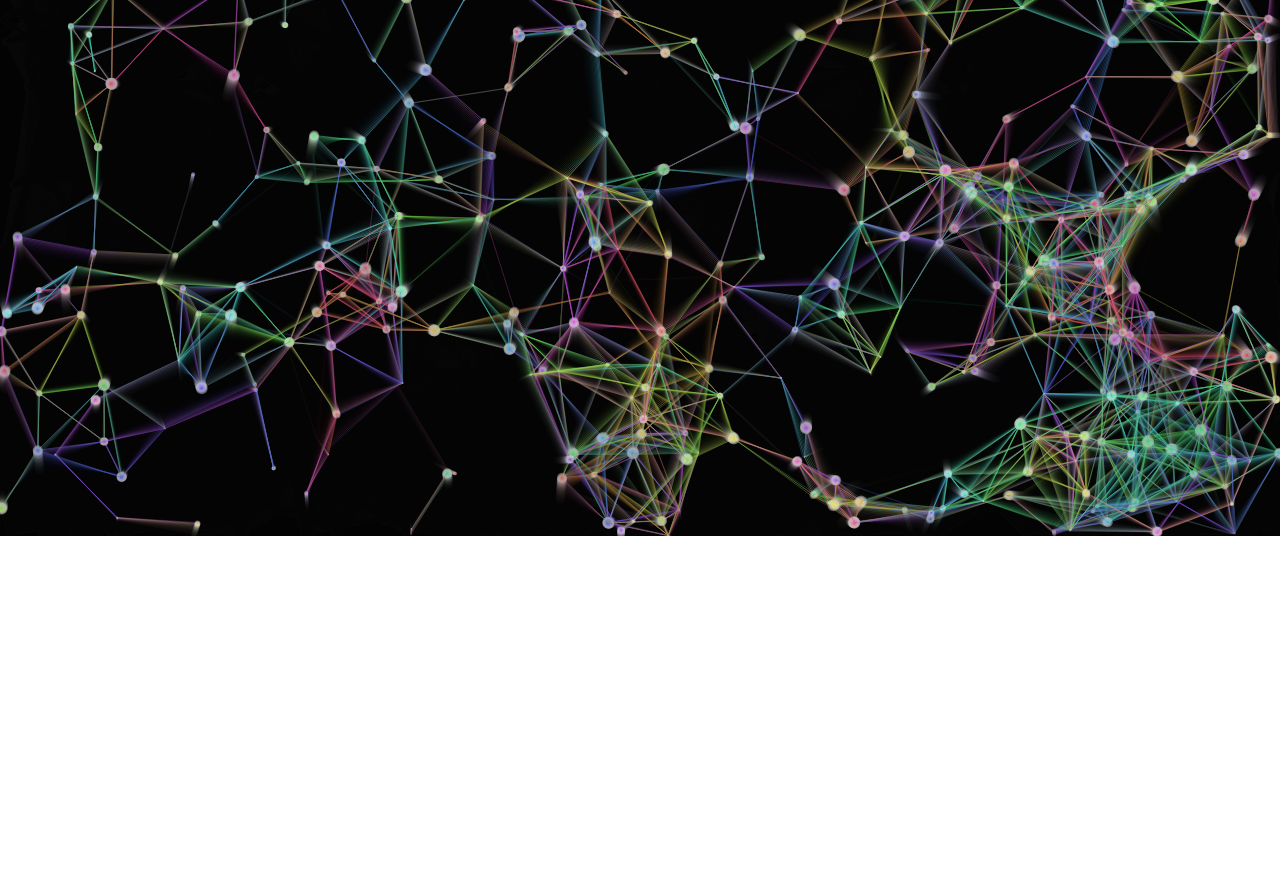
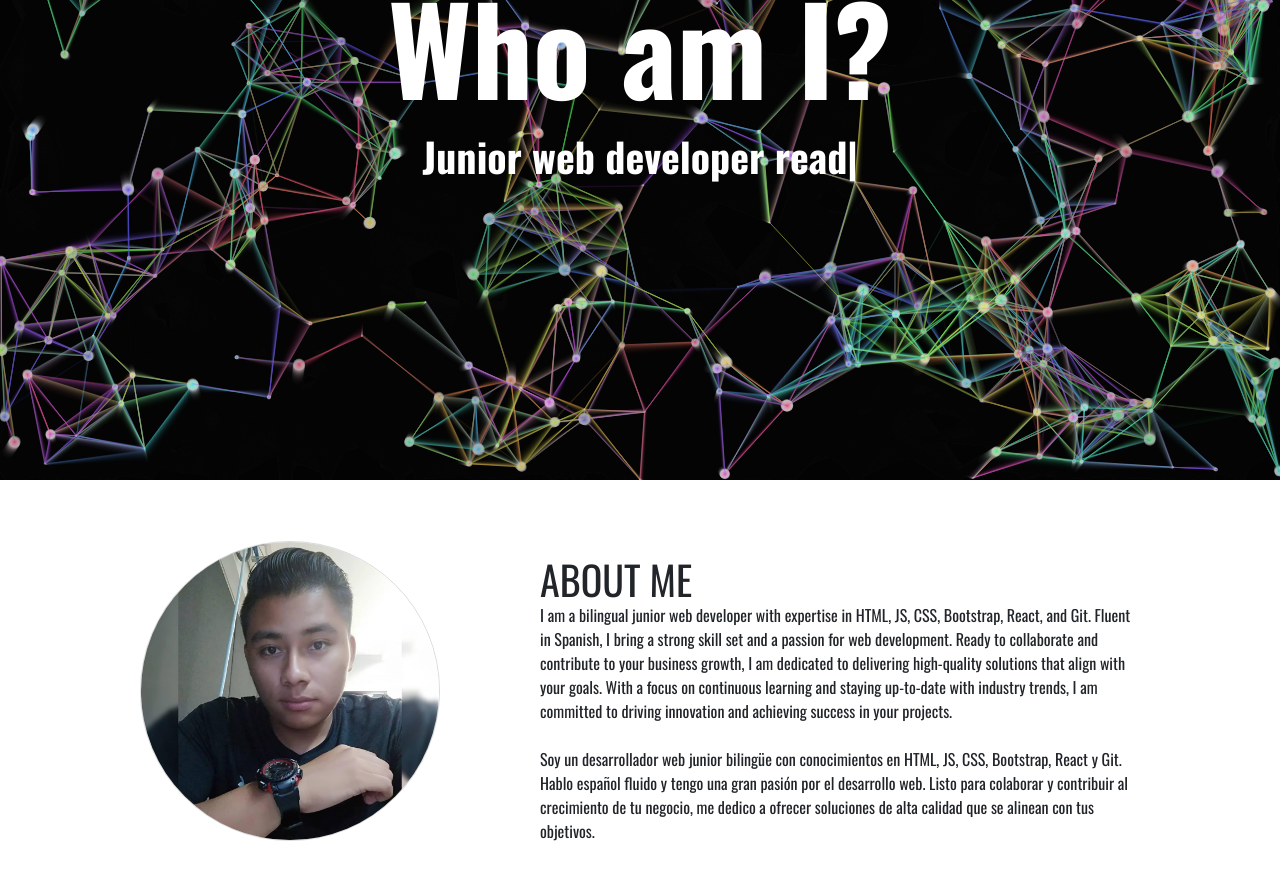
Before and after one commit to GerardoJCruz/portfolio, a React (Create React App) app: page / in a window 1280 px wide. Shown: the part 320-1200 px from the top of the page. Before the commit the page ends 862 px from the top, so only its background shows below. Built offline with nearby package versions, Linux system fonts and the light colour scheme.

Commit message:
About me added

```diff
--- a/package.json
+++ b/package.json
@@ -42,5 +42,9 @@
       "last 1 firefox version",
       "last 1 safari version"
     ]
+  },
+  "devDependencies": {
+    "prop-types": "^15.8.1",
+    "typed.js": "^2.0.16"
   }
 }
--- a/src/App.css
+++ b/src/App.css
@@ -1,3 +1,8 @@
+@import url('https://fonts.googleapis.com/css2?family=Oswald:wght@400;700&display=swap');
+.App {
+    font-family: 'Oswald', sans-serif;
+}
+
 :root{
     --nav-color: hsl(210, 11%, 15%);
     --nav-color-hover: hsl(210, 11%, 45%);
--- a/src/App.js
+++ b/src/App.js
@@ -1,13 +1,16 @@
 import './App.css';
 import Navigation from './screens/navigationBar/NavigationBar';
 import Particles from './Particles';
+import Header from './screens/header/Header';
+import AboutMe from './screens/aboutMe/AboutMe';
 
 const App = () => {
   return (
-    <div className="App">
+    <div className="App" >
       <Navigation />
-      <Particles/>
-
+      <Header/>
+      <Particles style={{overflow: 'hiden'}}/>
+      <AboutMe/>
     </div>
   );
 }
--- a/src/Particles.jsx
+++ b/src/Particles.jsx
@@ -1,9 +1,21 @@
+
 import React from "react";
 
 export default class Particles extends React.Component {
     componentDidMount() {
         this.generateParticles();
+        window.addEventListener("resize", this.handleResize);
     }
+
+    componentWillUnmount() {
+        window.removeEventListener("resize", this.handleResize);
+    }
+
+    handleResize = () => {
+        const canvas = document.getElementById("particles");
+        canvas.width = document.documentElement.clientWidth;
+        canvas.height = document.documentElement.clientHeight;
+    };
 
     generateParticles = () => {
         const canvas = document.getElementById("particles");
@@ -13,14 +25,13 @@ export default class Particles extends React.Component {
         canvas.width = document.documentElement.clientWidth;
 
         canvas.height = document.documentElement.clientHeight;
-
         let num = 200;
 
         let size = 2;
 
         let min_speed = 0.5;
 
-    let max_speed = 2;
+        let max_speed = 1.5;
 
         let line_distance = 100;
 
--- /dev/null
+++ b/src/screens/aboutMe/AboutMe.jsx
@@ -0,0 +1,21 @@
+import React from 'react'
+import './aboutMe.css';
+import person from '../../images/person.jpg'
+
+function AboutMe() {
+    return (
+        <div className="about__container" id="about-me">
+            <div>
+                <img src={person} alt="perfil icon" />
+            </div>
+            <div className="about__text">
+                <h1>ABOUT ME</h1>
+                <p>I am a bilingual junior web developer with expertise in HTML, JS, CSS, Bootstrap, React, and Git. Fluent in Spanish, I bring a strong skill set and a passion for web development. Ready to collaborate and contribute to your business growth, I am dedicated to delivering high-quality solutions that align with your goals. With a focus on continuous learning and staying up-to-date with industry trends, I am committed to driving innovation and achieving success in your projects.</p>
+                <br/>
+                <p>Soy un desarrollador web junior bilingüe con conocimientos en HTML, JS, CSS, Bootstrap, React y Git. Hablo español fluido y tengo una gran pasión por el desarrollo web. Listo para colaborar y contribuir al crecimiento de tu negocio, me dedico a ofrecer soluciones de alta calidad que se alinean con tus objetivos.</p>
+            </div>
+        </div>
+    )
+}
+
+export default AboutMe
--- /dev/null
+++ b/src/screens/aboutMe/aboutMe.css
@@ -0,0 +1,41 @@
+.about__container{
+    margin: 3.5rem 0;
+    padding-inline: 0.5rem;
+    display: flex;
+    flex-direction: column;
+    justify-content: space-evenly;
+    align-items: center ;
+}
+
+.about__container img{
+    border-radius: 50%;
+    border: 1px solid rgb(218, 218, 218);
+    margin-bottom: 1rem;
+    max-width: 300px;
+    max-height: 300px;
+    object-fit: scale-down;
+}
+
+.about__text{
+    max-width: 500px;
+}
+
+.about__text p, .about__text h1{
+    margin: 0;
+}
+
+/*---------------------------------- MEDIA QUERIES -------------------------*/
+@media (min-width: 768px) {
+    .about__container{
+        flex-direction: row;
+        padding-inline: 0;
+        max-width: 1200px;
+        margin-inline: auto;
+    }
+}
+
+@media (min-width: 900px) {
+    .about__text{
+        max-width: 600px;
+    }
+}
--- /dev/null
+++ b/src/screens/header/Header.js
@@ -0,0 +1,20 @@
+import React from 'react'
+import Typed from 'react-typed'
+import './header.css'
+
+function Header() {
+    return (
+        <div className='header-info'>
+            <h1 className='header-title'> Who am I?</h1>
+            <Typed
+                    strings={[
+                        'Junior web developer ready to fuel business growth', 'through innovation', '']}
+                        typeSpeed={50}
+                        backSpeed={50}
+                        loop
+                />
+        </div>
+    )
+}
+
+export default Header
--- /dev/null
+++ b/src/screens/header/header.css
@@ -0,0 +1,29 @@
+.header-info{
+    display: flex;
+    position: absolute;
+    color: var(--font-color);
+    top: 0;
+    left: 0;
+    right: 0;
+    bottom: 0;
+    flex-direction: column;
+    justify-content: center;
+    align-items: center;
+    z-index: 1;
+    font-weight: 700;
+    font-size: 1.5rem;
+    text-align: center;
+
+    @media (min-width: 1200px) {
+        font-size: 2.5rem;
+    }
+}
+
+.header-title{
+    font-size: 5rem;
+    font-weight: 700;
+
+    @media (min-width: 1200px) {
+        font-size: 7.5rem;
+    }
+}
--- a/src/screens/navigationBar/NavigationBar.js
+++ b/src/screens/navigationBar/NavigationBar.js
@@ -10,11 +10,14 @@ const createLinks = () => {
 
 function Navigation() {
     return (
-        <div id="home">
-            <Navbar className='navigation__container' expand='md'>
-                <Navbar.Brand style={{marginLeft: '1rem'}} href='#home'>Gerardo J. Cruz.</Navbar.Brand>
+        <div id="home" >
+            <Navbar className='navigation__container'
+                style={{zIndex: '2', position: 'fixed', top: '0', width: '100%'}}
+                collapseOnSelect
+                expand='md'>
+                <Navbar.Brand style={{marginLeft: '1rem', fontWeight: '700', fontSize: '2.5rem'}} href='#home'>Gerardo J. Cruz.</Navbar.Brand>
                 <Navbar.Toggle aria-controls='basic-navbar-nav' />
-                <Navbar.Collapse style={{justifyContent: 'flex-end', marginRight: '1rem', borderColor: 'none'}}>
+                <Navbar.Collapse style={{justifyContent: 'flex-end', marginRight: '1rem', borderColor: 'none', fontSize: '1.5rem'}}>
                     <Nav className='links' style={{margin: '0 1rem'}}>
                     {createLinks()}
                     </Nav>
--- a/src/screens/navigationBar/navigation.css
+++ b/src/screens/navigationBar/navigation.css
@@ -17,4 +17,5 @@
 
 .links a:hover{
     background-color: var(--font-color-hover);
+
 }
```
Also changed, not shown: src/images/person.jpg (added), 1 other file (tests, documents, lock files or other folders). Lines whose indentation alone changed are shown as unchanged.
